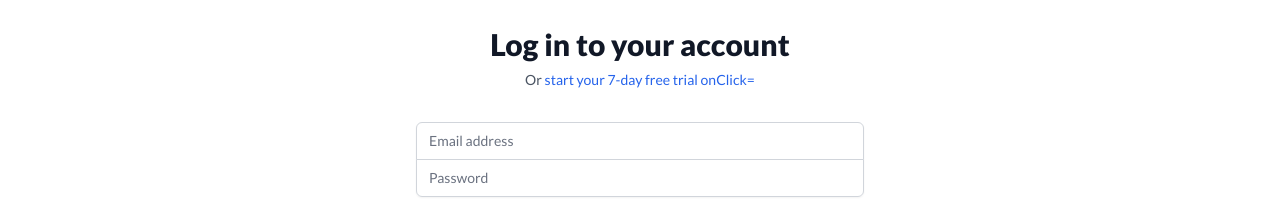
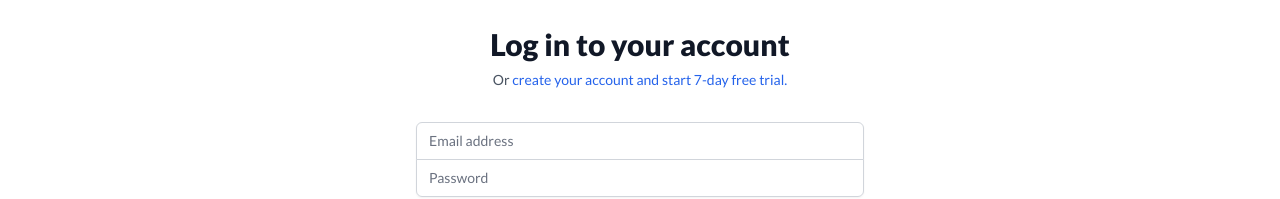
Before and after one commit to m-chagall/infinito, a React (Create React App) app: page /login in a window 1280 px wide. Shown: the part 210-409 px from the top of the page. Built offline with nearby package versions, Linux system fonts and the light colour scheme.

Commit message:
fix typo

```diff
--- a/src/pages/LoginEN.js
+++ b/src/pages/LoginEN.js
@@ -27,11 +27,12 @@ export default function Login() {
             </h2>
             <p className="mt-2 text-center text-sm text-gray-600">
               Or{" "}
-              <button className="font-medium text-blue-600 hover:text-blue-500">
-                start your 7-day free trial onClick=
-                {() => {
-                  navigate("/");
-                }}
+              <button
+                className="font-medium text-blue-600 hover:text-blue-500"
+                onClick={() => {
+                  navigate("/register");
+                }}>
+                create your account and start 7-day free trial.
               </button>
             </p>
           </div>
```
